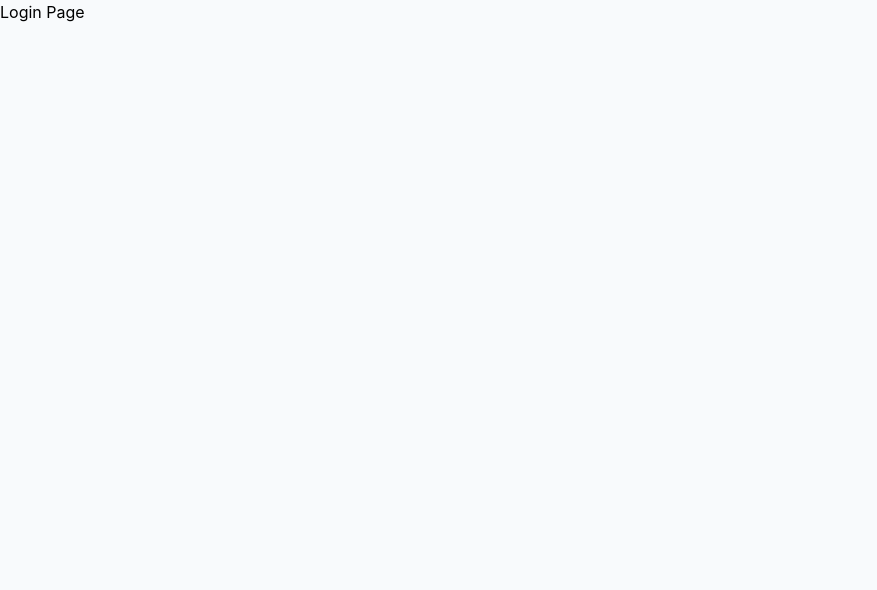
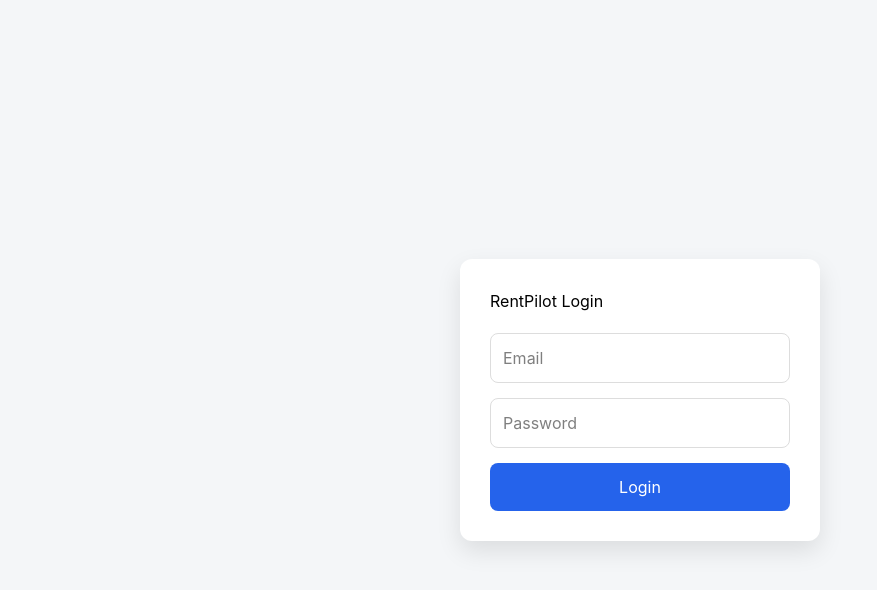
Before and after one commit to suyashbarad/rentpilot-ai, a React app in the folder frontend/: page / in a window 1280 px wide. Shown: the top 590 px of the page, without its empty margins (0-877 px from the left). Built offline with nearby package versions, Linux system fonts and the light colour scheme; the HTML template or start-up script is replaced by a standard one.

Commit message:
Frontend Day 3: Implement login authentication and protected routes

```diff
--- a/frontend/src/pages/Dashboard.jsx
+++ b/frontend/src/pages/Dashboard.jsx
@@ -1,5 +1,29 @@
-const Login = () => {
-  return <h1>Login Page</h1>;
-};
+import { useNavigate } from "react-router-dom";
 
-export default Login;
+export default function Dashboard() {
+
+  const navigate = useNavigate();
+
+  const logout = () => {
+
+    localStorage.removeItem("token");
+
+    navigate("/login");
+
+  };
+
+  return (
+
+    <div>
+
+      <h1>Dashboard</h1>
+
+      <button onClick={logout}>
+        Logout
+      </button>
+
+    </div>
+
+  );
+
+}
--- /dev/null
+++ b/frontend/src/pages/Login.css
@@ -0,0 +1,41 @@
+.login-container {
+  height: 100vh;
+  display: flex;
+  justify-content: center;
+  align-items: center;
+  background: #f4f6f8;
+}
+
+.login-card {
+  width: 360px;
+  background: white;
+  padding: 30px;
+  border-radius: 12px;
+  box-shadow: 0 10px 25px rgba(0,0,0,.1);
+}
+
+.login-card h2 {
+  margin-bottom: 20px;
+}
+
+.login-card input {
+  width: 100%;
+  padding: 12px;
+  margin-bottom: 15px;
+  border: 1px solid #ddd;
+  border-radius: 8px;
+}
+
+.login-card button {
+  width: 100%;
+  padding: 12px;
+  background: #2563eb;
+  color: white;
+  border: none;
+  border-radius: 8px;
+  cursor: pointer;
+}
+
+.login-card button:hover {
+  background: #1d4ed8;
+}
--- a/frontend/src/pages/Login.jsx
+++ b/frontend/src/pages/Login.jsx
@@ -1,5 +1,71 @@
-const Login = () => {
-  return <h1>Login Page</h1>;
-};
+import { useAuth } from "../context/AuthContext";
+import { useState } from "react";
+import { useNavigate } from "react-router-dom";
+import toast from "react-hot-toast";
 
-export default Login;
+import authService from "../services/auth";
+
+import "./Login.css";
+
+export default function Login() {
+
+  const navigate = useNavigate();
+
+  const [email, setEmail] = useState("");
+  const [password, setPassword] = useState("");
+    const { login } = useAuth();
+
+    const handleLogin = async (e) => {
+    e.preventDefault();
+
+    try {
+        const res = await authService.login({
+        email,
+        password,
+        });
+
+        login(res.token);
+
+        toast.success("Login Successful");
+
+        navigate("/dashboard");
+
+    } catch (err) {
+        toast.error(
+        err.response?.data?.message || "Login Failed"
+        );
+    }
+    };
+
+  return (
+    <div className="login-container">
+
+      <form
+        className="login-card"
+        onSubmit={handleLogin}
+      >
+
+        <h2>RentPilot Login</h2>
+
+        <input
+          type="email"
+          placeholder="Email"
+          onChange={(e)=>setEmail(e.target.value)}
+        />
+
+        <input
+          type="password"
+          placeholder="Password"
+          onChange={(e)=>setPassword(e.target.value)}
+        />
+
+        <button type="submit">
+          Login
+        </button>
+
+      </form>
+
+    </div>
+  );
+
+}
--- a/frontend/src/services/api.js
+++ b/frontend/src/services/api.js
@@ -1,14 +1,11 @@
 import axios from "axios";
-import { BASE_URL } from "../config/api";
 
 const api = axios.create({
-  baseURL: BASE_URL,
-  headers: {
-    "Content-Type": "application/json",
-  },
+  baseURL: "http://localhost:5001/api"
 });
 
 api.interceptors.request.use((config) => {
+
   const token = localStorage.getItem("token");
 
   if (token) {
@@ -16,6 +13,7 @@
   }
 
   return config;
+
 });
 
 export default api;
--- a/frontend/src/services/auth.js
+++ b/frontend/src/services/auth.js
@@ -1,22 +1,22 @@
 import api from "./api";
 
-export const login = async (email, password) => {
-  const response = await api.post("/auth/login", {
-    email,
-    password,
-  });
-
+const login = async (data) => {
+  const response = await api.post("/auth/login", data);
   return response.data;
 };
 
-export const saveToken = (token) => {
-  localStorage.setItem("token", token);
-};
-
-export const getToken = () => {
+const getToken = () => {
   return localStorage.getItem("token");
 };
 
-export const logout = () => {
+const logout = () => {
   localStorage.removeItem("token");
 };
+
+export default {
+  login,
+  getToken,
+  logout,
+};
+
+export { login, getToken, logout };
```
